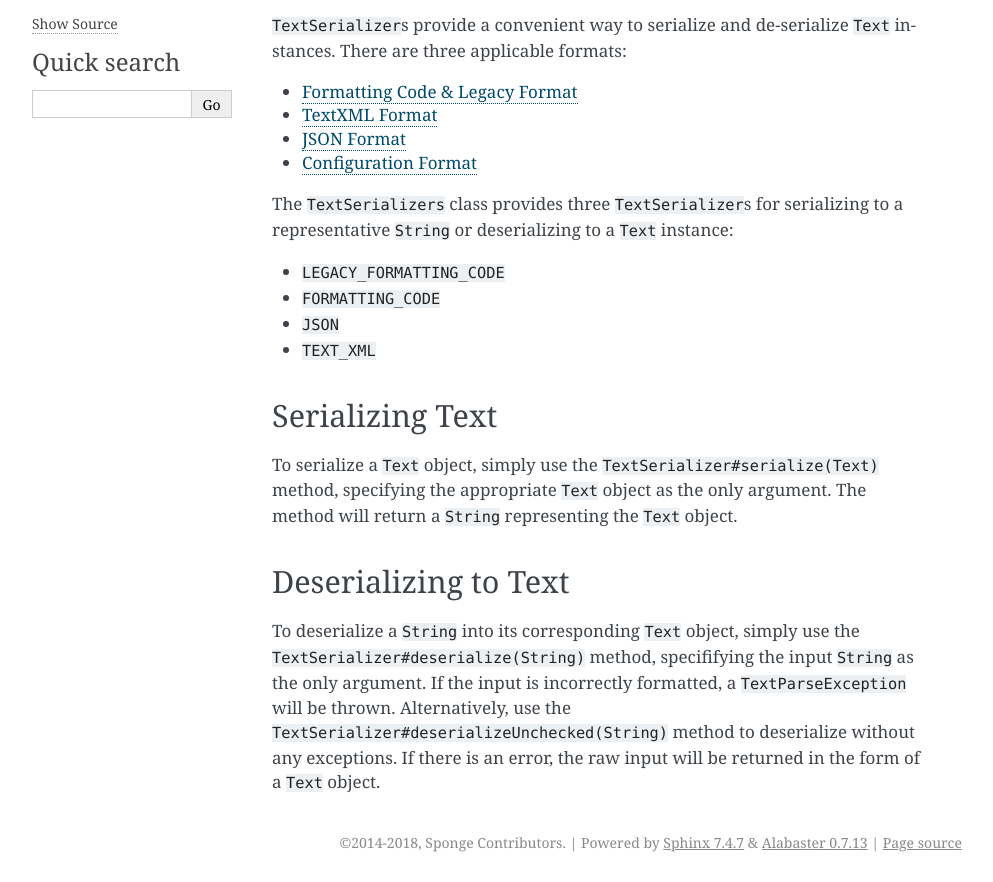
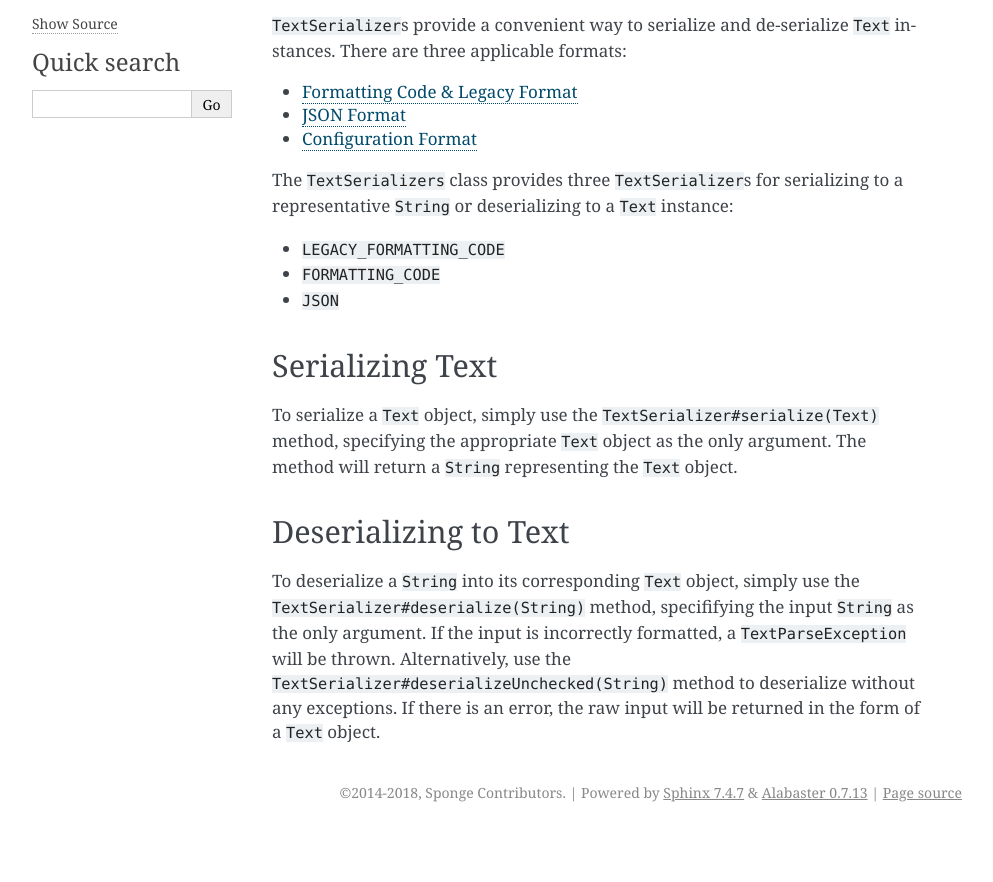
Before and after one commit to SpongePowered/SpongeDocs, a Sphinx documentation site: the page built from source/plugin/text/representations/index.rst, in a window 1280 px wide, cut to the strip 200-1082 px from the top of the page. Shown: the whole strip, without its empty margins (148-1141 px from the left). Built offline with Sphinx 7.4.7, drawn with Linux system fonts in a browser that asks for light colours; pages that are not in the unit, such as notebooks, are missing from menus; cross-references to code outside the pages are shown as plain code; after the commit the page ends 1032 px from its top, so only the background shows below that.

Commit message:
Removed TextXML from lists of TextSerializers

```diff
--- a/source/plugin/text/representations/index.rst
+++ b/source/plugin/text/representations/index.rst
@@ -17,7 +17,6 @@ are three applicable formats:
     :titlesonly:
 
     formatting-code-legacy
-    xml
     json
     configurate
 
@@ -27,7 +26,6 @@ The :javadoc:`TextSerializers` class provides three ``TextSerializer``\ s for se
 * ``LEGACY_FORMATTING_CODE``
 * ``FORMATTING_CODE``
 * ``JSON``
-* ``TEXT_XML``
 
 Serializing Text
 ~~~~~~~~~~~~~~~~
```
